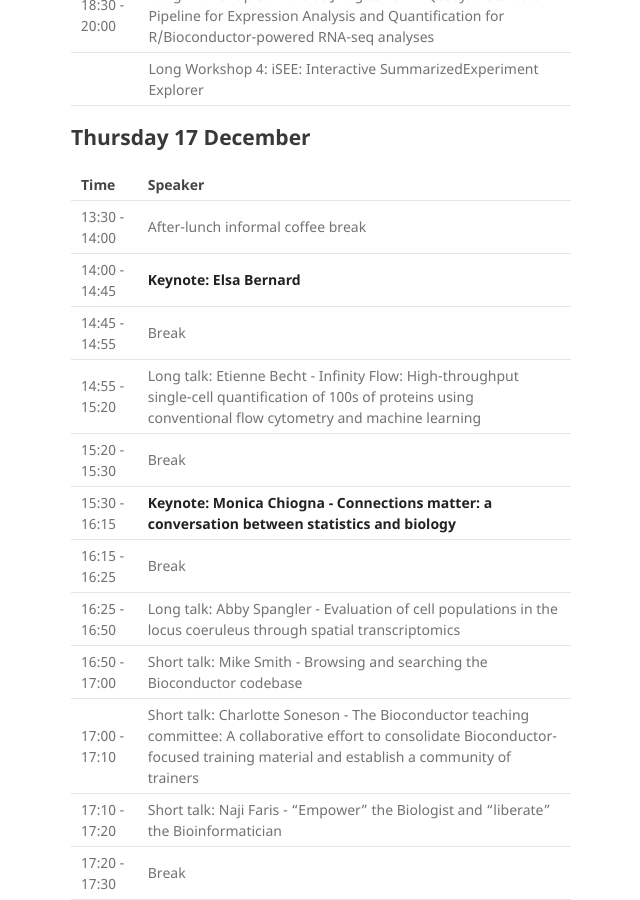
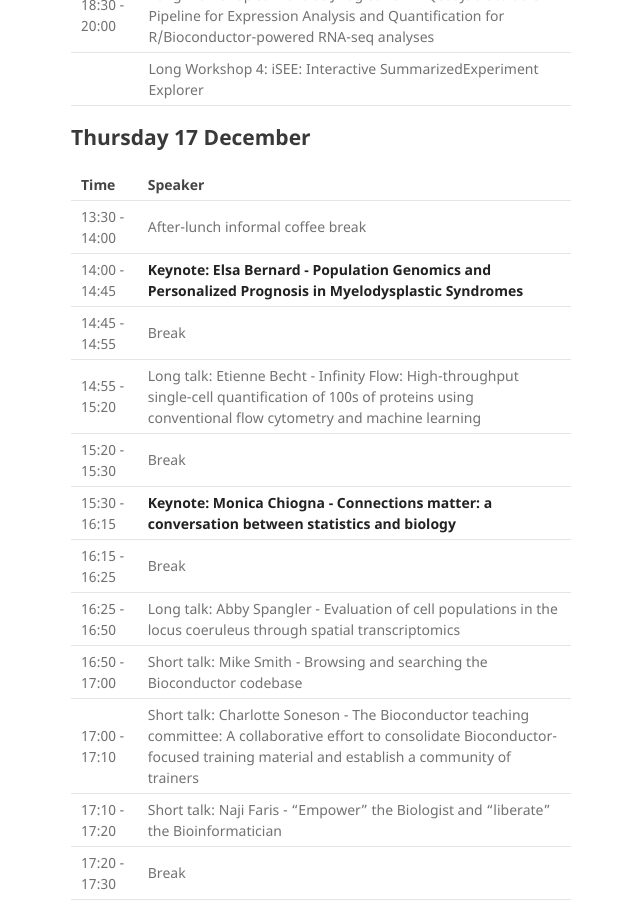
Before and after one commit to Bioconductor/EuroBioc2020, a Jekyll site: the page built from docs/conference_schedule.md, in a window 1280 px wide and 900 px high, scrolled down 3816 px. Shown: the whole window, without its empty margins (499-1139 px from the left). Built offline with Jekyll 4.4.1, drawn with Linux system fonts in a browser that asks for light colours.

Commit message:
Add Elsa s title

```diff
--- a/docs/conference_schedule.md
+++ b/docs/conference_schedule.md
@@ -86,7 +86,7 @@ The conference will take place on 14-18 December 2020, from 14:00 to 20:00 CET.
 | Time | Speaker |
 | ---- | ------- |
 | 13:30 - 14:00 | After-lunch informal coffee break |
-| 14:00 - 14:45 | **Keynote: Elsa Bernard** |
+| 14:00 - 14:45 | **Keynote: Elsa Bernard - Population Genomics and Personalized Prognosis in Myelodysplastic Syndromes** |
 | 14:45 - 14:55 | Break |
 | 14:55 - 15:20 | Long talk: Etienne Becht - Infinity Flow: High-throughput single-cell quantification of 100s of proteins using conventional flow cytometry and machine learning |
 | 15:20 - 15:30 | Break |
```
